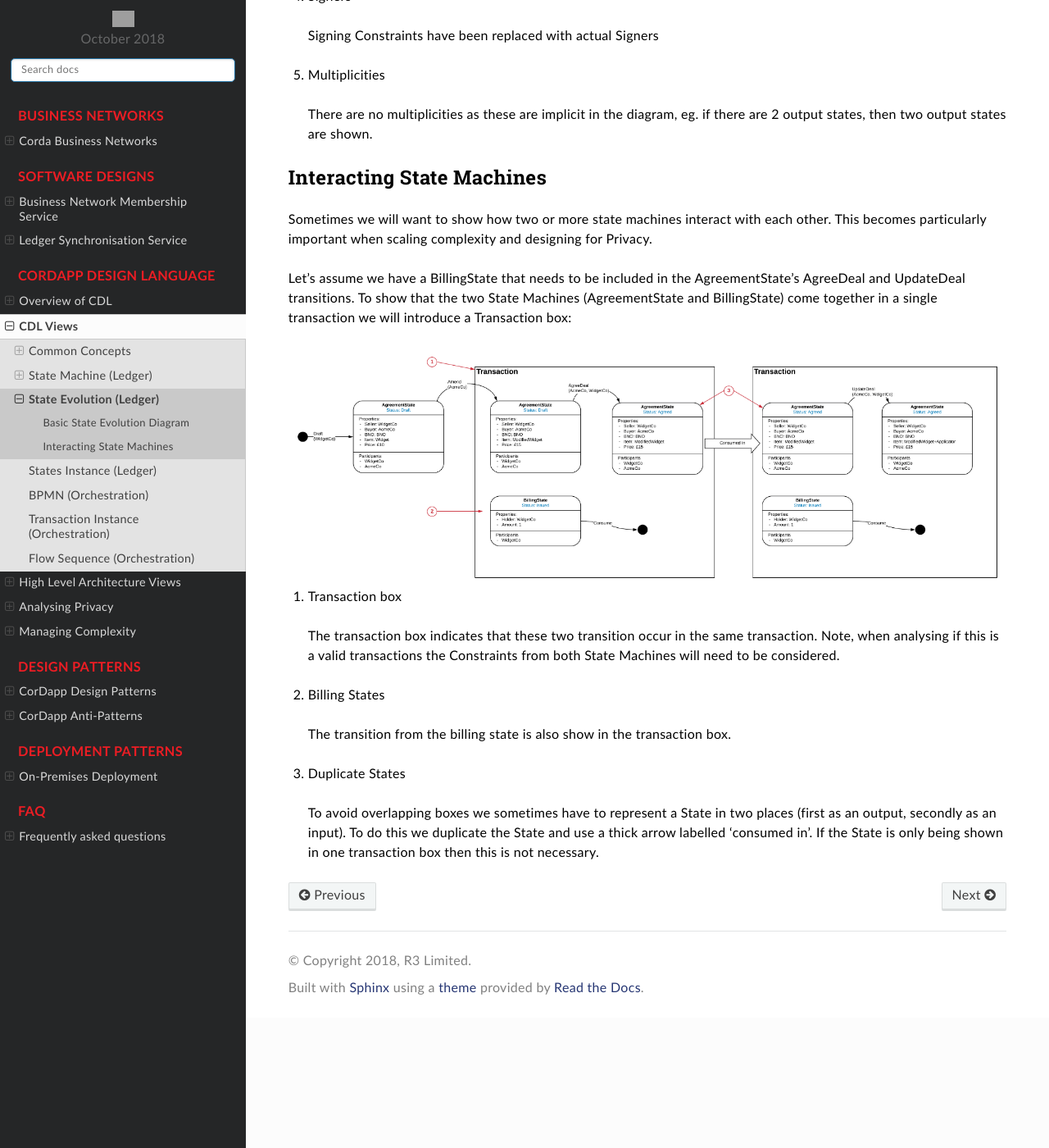
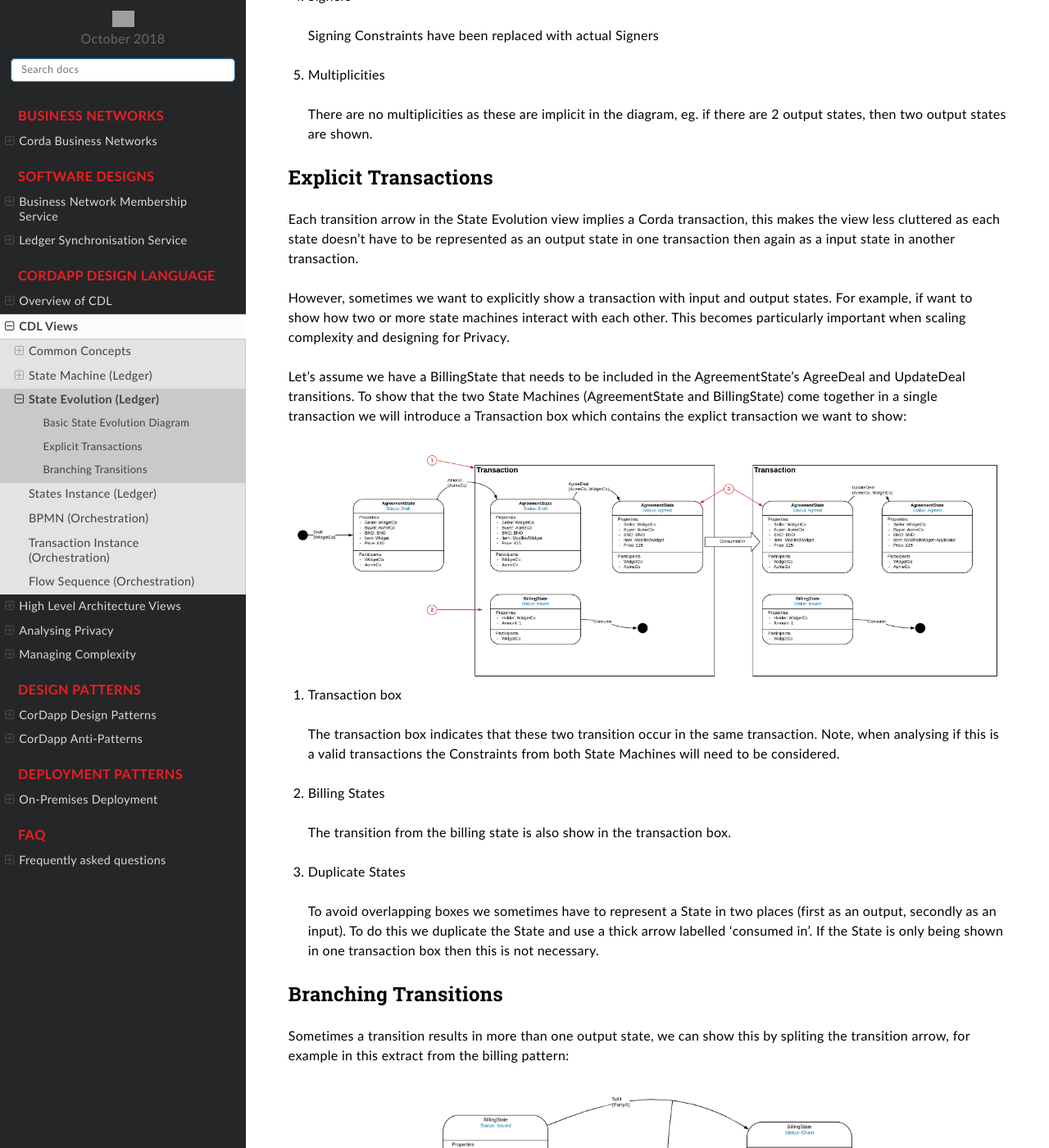
Before and after one commit to corda/corda-solutions, a Sphinx documentation site: the page built from docs/source/corda-modelling-notation/views/views-state-evolution.rst, in a window 1280 px wide and 1400 px high, scrolled down 1487 px. Shown: the whole window at 82% size. Built offline with Sphinx 7.4.7 and the Read the Docs theme 2.0.0, drawn with Linux system fonts in a browser that asks for light colours; grey boxes are pictures that could not be loaded.

Commit message:
updated state evolution

```diff
--- a/docs/source/corda-modelling-notation/todo.txt
+++ b/docs/source/corda-modelling-notation/todo.txt
@@ -1,7 +1,5 @@
 
 
-
-2. Take out the flow view
 
 3. Update the State eveolution section to make more comprehensive
 
@@ -14,3 +12,5 @@
 5. Rework mapping to the code
 
 6. Add worked example (from Alice's project)
+
+7. add cordapp frame work spreadsheet.
--- a/docs/source/corda-modelling-notation/views/views-state-evolution.rst
+++ b/docs/source/corda-modelling-notation/views/views-state-evolution.rst
@@ -44,13 +44,15 @@ A State Evolution maps out a potential route through this State Machine, for exa
   There are no multiplicities as these are implicit in the diagram, eg. if there are 2 output states, then two output states are shown.
 
 
---------------------------
-Interacting State Machines
---------------------------
+---------------------
+Explicit Transactions
+---------------------
 
-Sometimes we will want to show how two or more state machines interact with each other. This becomes particularly important when scaling complexity and designing for Privacy.
+Each transition arrow in the State Evolution view implies a Corda transaction, this makes the view less cluttered as each state doesn't have to be represented as an output state in one transaction then again as a input state in another transaction.
 
-Let's assume we have a BillingState that needs to be included in the AgreementState's AgreeDeal and UpdateDeal transitions. To show that the two State Machines (AgreementState and BillingState) come together in a single transaction we will introduce a Transaction box:
+However, sometimes we want to explicitly show a transaction with input and output states. For example, if want to show how two or more state machines interact with each other. This becomes particularly important when scaling complexity and designing for Privacy.
+
+Let's assume we have a BillingState that needs to be included in the AgreementState's AgreeDeal and UpdateDeal transitions. To show that the two State Machines (AgreementState and BillingState) come together in a single transaction we will introduce a Transaction box which contains the explict transaction we want to show:
 
 
 .. image:: ../resources/views/CMN2_SE_Transaction_box.png
@@ -69,3 +71,15 @@ Let's assume we have a BillingState that needs to be included in the AgreementSt
 3. Duplicate States
 
   To avoid overlapping boxes we sometimes have to represent a State in two places (first as an output, secondly as an input). To do this we duplicate the State and use a thick arrow labelled 'consumed in'. If the State is only being shown in one transaction box then this is not necessary.
+
+---------------------
+Branching Transitions
+---------------------
+
+Sometimes a transition results in more than one output state, we can show this by spliting the transition arrow, for example in this extract from the billing pattern:
+
+
+
+.. image:: ../resources/views/CDL_SE_Branching_transition.png
+  :width: 60%
+  :align: center
```
Also changed, not shown: docs/source/corda-modelling-notation/resources/views/CDL_SE_Branching_transition.png (added).
